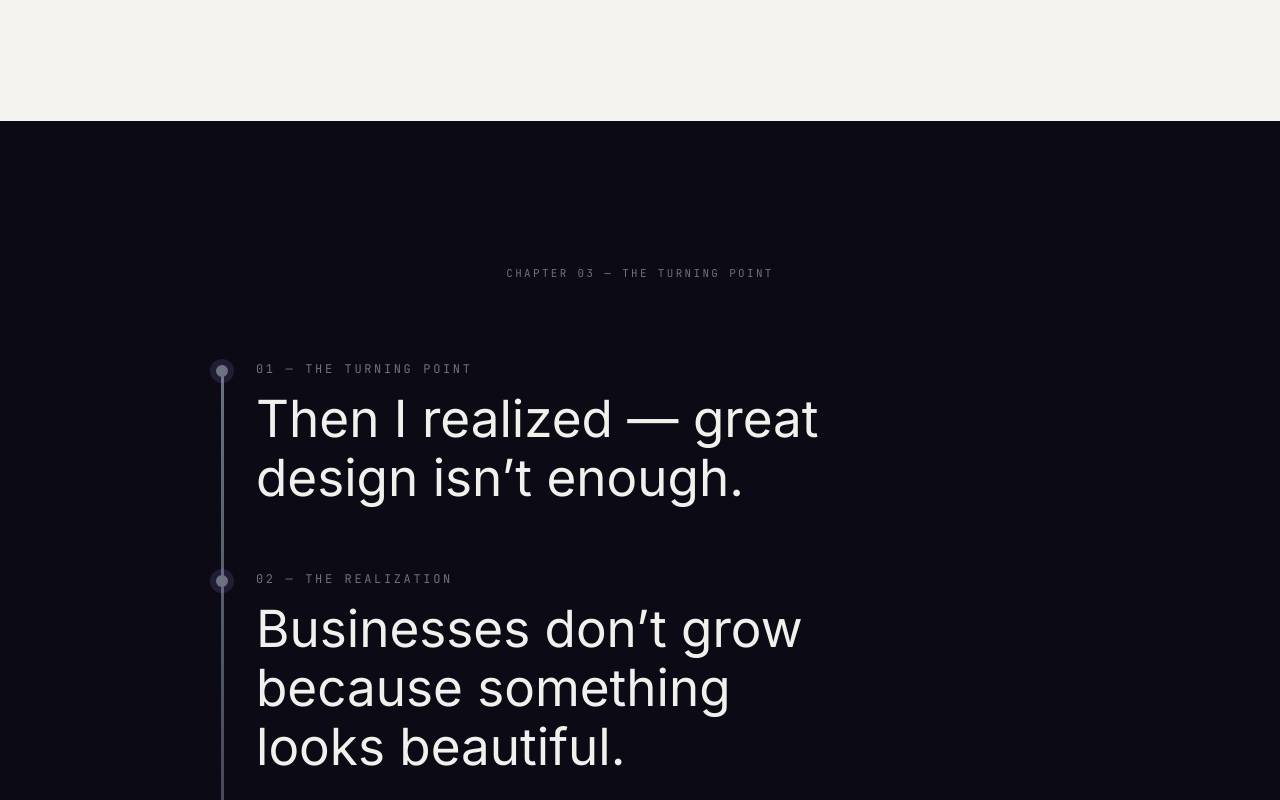
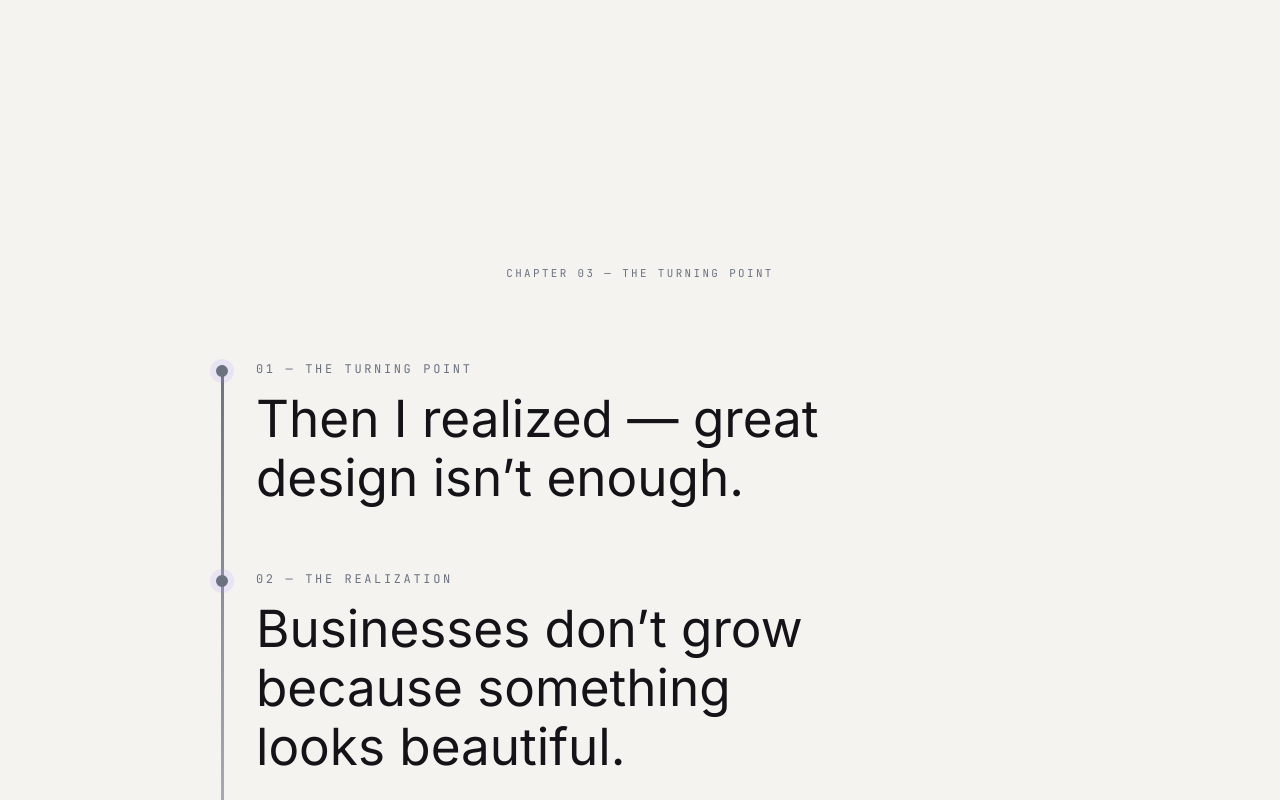
Before and after one commit to parthyk/parthiban-portfolio, a Next.js app: page / in a window 1280 px wide. Shown: the part 4920-5720 px from the top of the page. Built offline with nearby package versions, Linux system fonts and the light colour scheme; a web font is replaced by a local one.

Commit message:
remove forced dark bg on ch03, use theme colors

```diff
--- a/components/ChapterTurningPoint.tsx
+++ b/components/ChapterTurningPoint.tsx
@@ -70,7 +70,6 @@ export default function ChapterTurningPoint() {
       data-chapter="03"
       data-accent="violet"
       className="relative overflow-hidden"
-      style={{ backgroundColor: "#0c0a14", color: "#f1f0ec" }}
     >
       <div ref={ref} className="relative mx-auto max-w-4xl px-6 py-24 md:py-36">
         <div className="mb-16 text-center md:mb-20">
@@ -100,10 +99,10 @@ export default function ChapterTurningPoint() {
                 <span
                   className="absolute left-0 top-1 block h-3 w-3 rounded-full border-2 transition-colors duration-500"
                   style={{
-                    backgroundColor: active ? "var(--accent)" : "#0a0a0d",
+                    backgroundColor: active ? "var(--accent)" : "var(--bg)",
                     borderColor: active
                       ? "var(--accent)"
-                      : "rgba(241,240,236,0.35)",
+                      : "var(--line-strong)",
                     boxShadow: active
                       ? "0 0 0 6px rgba(167,139,250,0.14)"
                       : undefined,
```
